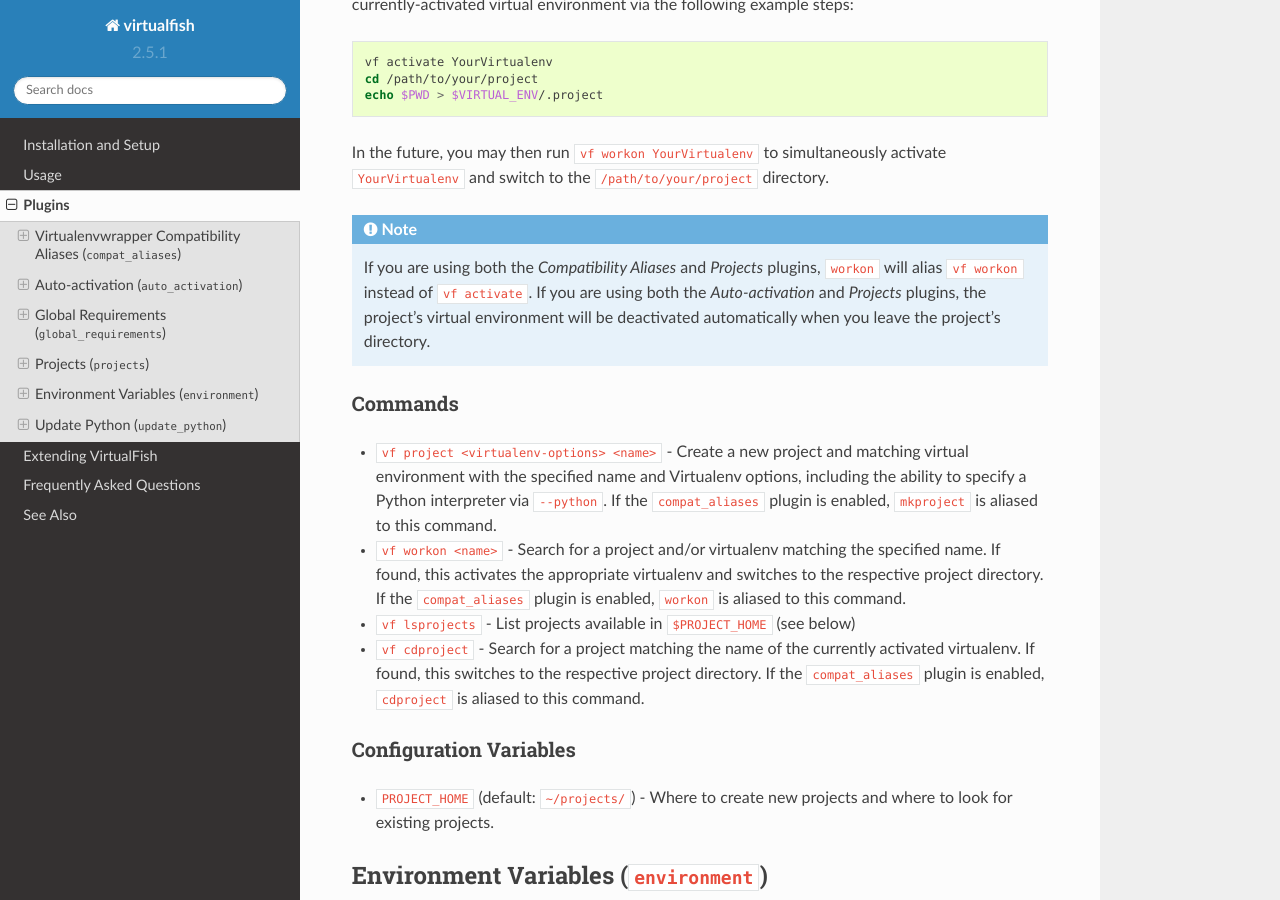
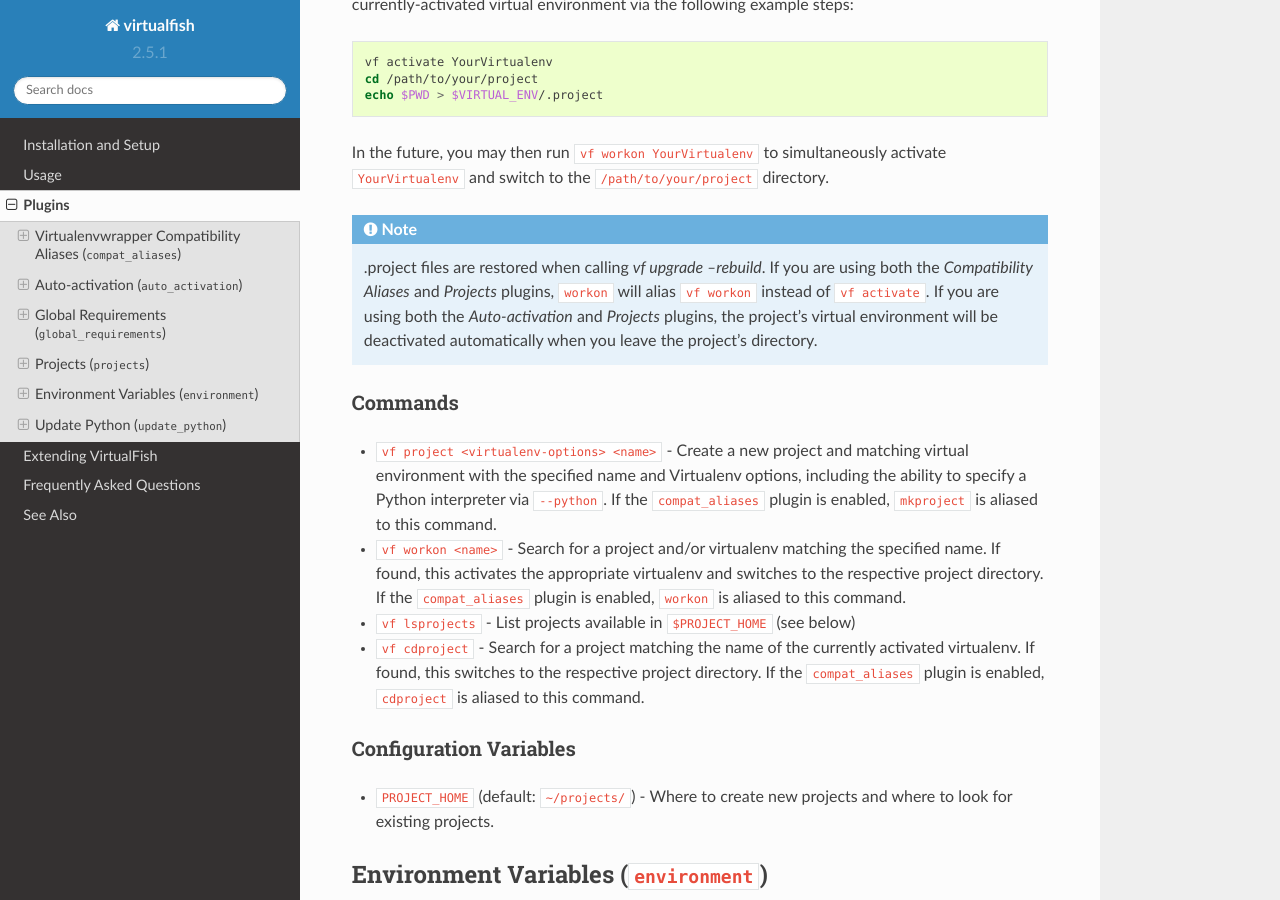
Before and after one commit to justinmayer/virtualfish, a Sphinx documentation site: the page built from docs/plugins.rst, in a window 1280 px wide and 900 px high, scrolled down 2862 px. Built offline with Sphinx 7.4.7 and the Read the Docs theme 2.0.0, drawn with Linux system fonts in a browser that asks for light colours.

```diff
--- a/docs/plugins.rst
+++ b/docs/plugins.rst
@@ -145,7 +145,8 @@
 .. note::
 
 
-    If you are using both the *Compatibility Aliases* and *Projects* plugins,
+    .project files are restored when calling `vf upgrade --rebuild`. If you
+    are using both the *Compatibility Aliases* and *Projects* plugins,
     ``workon`` will alias ``vf workon`` instead of ``vf activate``.
     If you are using both the *Auto-activation* and *Projects* plugins, the
     project's virtual environment will be deactivated automatically when you
```
Also changed, not shown: 1 other file.
